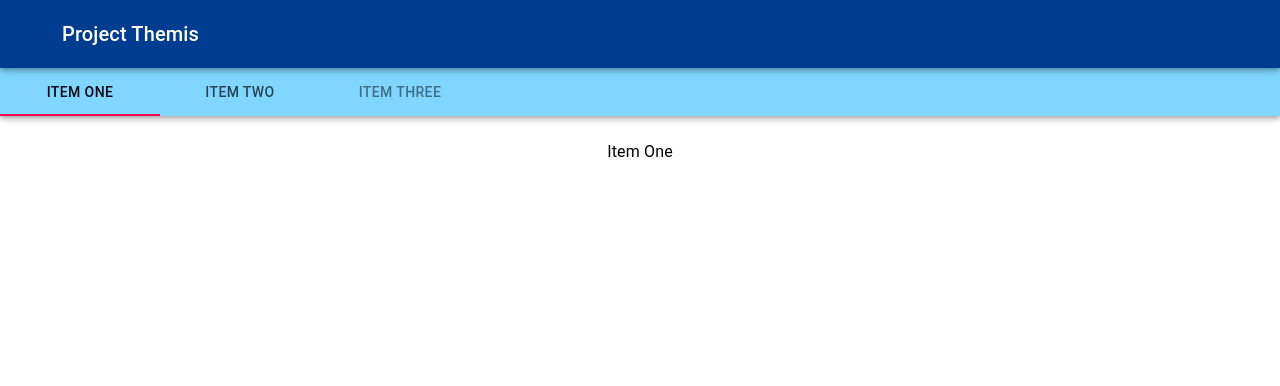
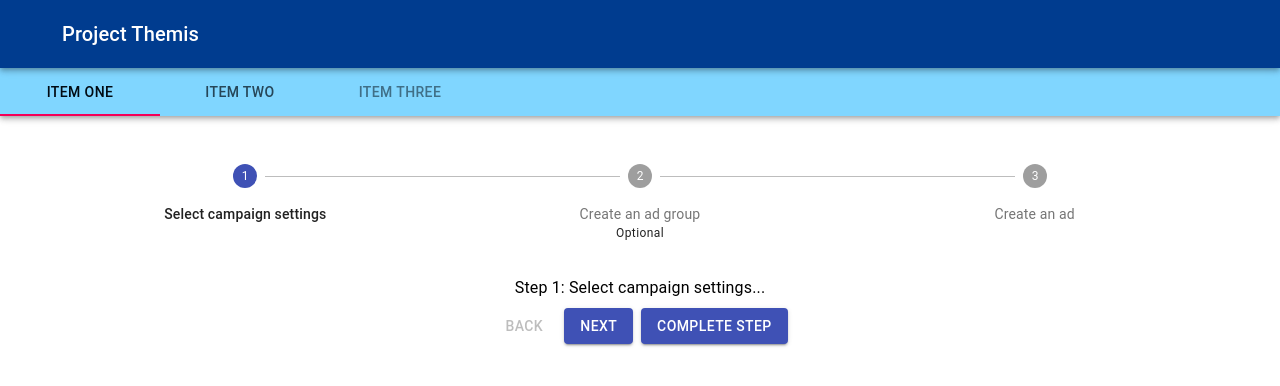
Before and after one commit to kristina-arezina/ai-hack-webapp, a React (Create React App) app: page / in a window 1280 px wide. Shown: the top 386 px of the page. Built offline with nearby package versions, Linux system fonts and the light colour scheme.

Commit message:
removed skip

```diff
--- /dev/null
+++ b/src/components/Instructions.js
@@ -0,0 +1,176 @@
+import React from 'react';
+import { makeStyles } from '@material-ui/core/styles';
+import Stepper from '@material-ui/core/Stepper';
+import Step from '@material-ui/core/Step';
+import StepButton from '@material-ui/core/StepButton';
+import Button from '@material-ui/core/Button';
+import Typography from '@material-ui/core/Typography';
+
+const useStyles = makeStyles((theme) => ({
+  root: {
+    width: '100%',
+  },
+  button: {
+    marginRight: theme.spacing(1),
+  },
+  backButton: {
+    marginRight: theme.spacing(1),
+  },
+  completed: {
+    display: 'inline-block',
+  },
+  instructions: {
+    marginTop: theme.spacing(1),
+    marginBottom: theme.spacing(1),
+  },
+}));
+
+function getSteps() {
+  return ['Select campaign settings', 'Create an ad group', 'Create an ad'];
+}
+
+function getStepContent(step) {
+  switch (step) {
+    case 0:
+      return 'Step 1: Select campaign settings...';
+    case 1:
+      return 'Step 2: What is an ad group anyways?';
+    case 2:
+      return 'Step 3: This is the bit I really care about!';
+    default:
+      return 'Unknown step';
+  }
+}
+
+export default function Instructions() {
+  const classes = useStyles();
+  const [activeStep, setActiveStep] = React.useState(0);
+  const [completed, setCompleted] = React.useState(new Set());
+  const steps = getSteps();
+
+  const totalSteps = () => {
+    return getSteps().length;
+  };
+
+  const isStepOptional = (step) => {
+    return step === 1;
+  };
+
+  const completedSteps = () => {
+    return completed.size;
+  };
+
+  const allStepsCompleted = () => {
+    return completedSteps() === totalSteps();
+  };
+
+  const isLastStep = () => {
+    return activeStep === totalSteps() - 1;
+  };
+
+  const handleNext = () => {
+    const newActiveStep =
+      isLastStep() && !allStepsCompleted()
+        ? // It's the last step, but not all steps have been completed
+          // find the first step that has been completed
+          steps.findIndex((step, i) => !completed.has(i))
+        : activeStep + 1;
+
+    setActiveStep(newActiveStep);
+  };
+
+  const handleBack = () => {
+    setActiveStep((prevActiveStep) => prevActiveStep - 1);
+  };
+
+  const handleStep = (step) => () => {
+    setActiveStep(step);
+  };
+
+  const handleComplete = () => {
+    const newCompleted = new Set(completed);
+    newCompleted.add(activeStep);
+    setCompleted(newCompleted);
+
+    /**
+     * Sigh... it would be much nicer to replace the following if conditional with
+     * `if (!this.allStepsComplete())` however state is not set when we do this,
+     * thus we have to resort to not being very DRY.
+     */
+    if (completed.size !== totalSteps()) {
+      handleNext();
+    }
+  };
+
+  const handleReset = () => {
+    setActiveStep(0);
+    setCompleted(new Set());
+  };
+
+  function isStepComplete(step) {
+    return completed.has(step);
+  }
+
+  return (
+    <div className={classes.root}>
+      <Stepper alternativeLabel nonLinear activeStep={activeStep}>
+        {steps.map((label, index) => {
+          const stepProps = {};
+          const buttonProps = {};
+          if (isStepOptional(index)) {
+            buttonProps.optional = <Typography variant="caption">Optional</Typography>;
+          }
+          return (
+            <Step key={label} {...stepProps}>
+              <StepButton
+                onClick={handleStep(index)}
+                completed={isStepComplete(index)}
+                {...buttonProps}
+              >
+                {label}
+              </StepButton>
+            </Step>
+          );
+        })}
+      </Stepper>
+      <div>
+        {allStepsCompleted() ? (
+          <div>
+            <Typography className={classes.instructions}>
+              All steps completed - you&apos;re finished
+            </Typography>
+            <Button onClick={handleReset}>Reset</Button>
+          </div>
+        ) : (
+          <div>
+            <Typography className={classes.instructions}>{getStepContent(activeStep)}</Typography>
+            <div>
+              <Button disabled={activeStep === 0} onClick={handleBack} className={classes.button}>
+                Back
+              </Button>
+              <Button
+                variant="contained"
+                color="primary"
+                onClick={handleNext}
+                className={classes.button}
+              >
+                Next
+              </Button>
+
+              {activeStep !== steps.length &&
+                (completed.has(activeStep) ? (
+                  <Typography variant="caption" className={classes.completed}>
+                    Step {activeStep + 1} already completed
+                  </Typography>
+                ) : (
+                  <Button variant="contained" color="primary" onClick={handleComplete}>
+                    {completedSteps() === totalSteps() - 1 ? 'Finish' : 'Complete Step'}
+                  </Button>
+                ))}
+            </div>
+          </div>
+        )}
+      </div>
+    </div>
+  );
+}
--- a/src/components/StepOne.js
+++ b/src/components/StepOne.js
@@ -6,6 +6,7 @@
 import Tab from '@material-ui/core/Tab';
 import Typography from '@material-ui/core/Typography';
 import Box from '@material-ui/core/Box';
+import Instructions from "./Instructions"
 
 function TabPanel(props) {
   const { children, value, index, ...other } = props;
@@ -69,7 +70,7 @@
         </Tabs>
       </AppBar>
       <TabPanel value={value} index={0}>
-        Item One
+        <Instructions/>
       </TabPanel>
       <TabPanel value={value} index={1}>
         Item Two
```
